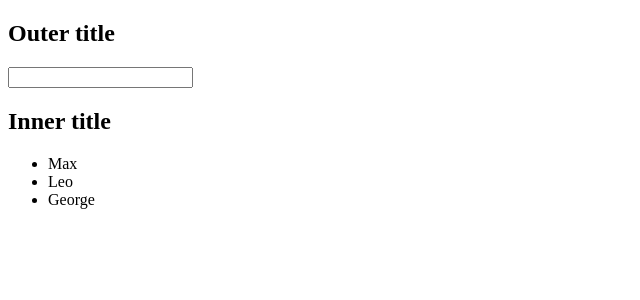
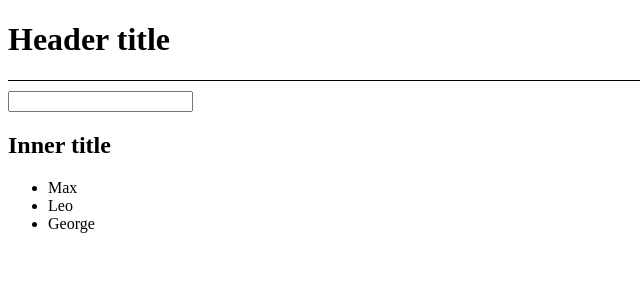
Before and after one commit to AlekseiKromski/JavaScript, a Vue app in the folder vue-part-2/: page / in a window 1280 px wide. Shown: the top 300 px of the page, without its empty margins (0-640 px from the left). Built offline with nearby package versions, Linux system fonts and the light colour scheme.

Commit message:
Vue JS 2 #24 Глобальная шина событий (The Event Bus)

```diff
--- a/vue-part-2/src/App.vue
+++ b/vue-part-2/src/App.vue
@@ -1,17 +1,19 @@
 <template>
   <div id="app">
-    <h2>Outer title</h2>
+    <Header></Header>
     <list :peoples="people" @message="displayMessage"></list>
+
   </div>
 </template>
 
 <script>
 
   import List from './components/list'
+  import Header from './components/Header'
 
   export default {
     components: {
-      List,
+      List, Header,
     },
     data(){
       return {
@@ -20,8 +22,8 @@
     },
     methods:{
       displayMessage(message){
-         this.people.push(message)
+        this.people.push(message)
       }
     }
-}
+  }
 </script>
--- a/vue-part-2/src/components/Header.vue
+++ b/vue-part-2/src/components/Header.vue
@@ -1,13 +1,29 @@
 <template>
-    $END$
+  <header>
+    <h1>{{title}}</h1>
+  </header>
 </template>
 
 <script>
-    export default {
-        name: "Header"
+  import {bus} from '../main'
+  export default {
+    data() {
+      return {
+        title: 'Header title',
+      }
+    },
+    created() {
+      bus.$on('message', data => {
+        console.log(data)
+        this.title = data;
+      })
     }
+  }
 </script>
 
 <style scoped>
-
+  header {
+    border-bottom: 1px solid #000;
+    margin-bottom: 10px;
+  }
 </style>
--- a/vue-part-2/src/components/list.vue
+++ b/vue-part-2/src/components/list.vue
@@ -10,7 +10,7 @@
 </template>
 
 <script>
-
+  import {bus} from '../main'
   export default {
     //Validation
     props:{
@@ -31,7 +31,8 @@
         console.log(this.peoples)
       },
       saveMessage(){
-        this.$emit('message', this.message)
+        bus.$emit('message', this.message);
+        this.message = '';
       }
     }
   }
--- a/vue-part-2/src/main.js
+++ b/vue-part-2/src/main.js
@@ -6,6 +6,9 @@ import App from './App'
 //import List from './components/list'
 
 Vue.config.productionTip = false;
+
+export const bus = new Vue();
+
 //Vue.component('List',List);
 /* eslint-disable no-new */
 new Vue({
```
